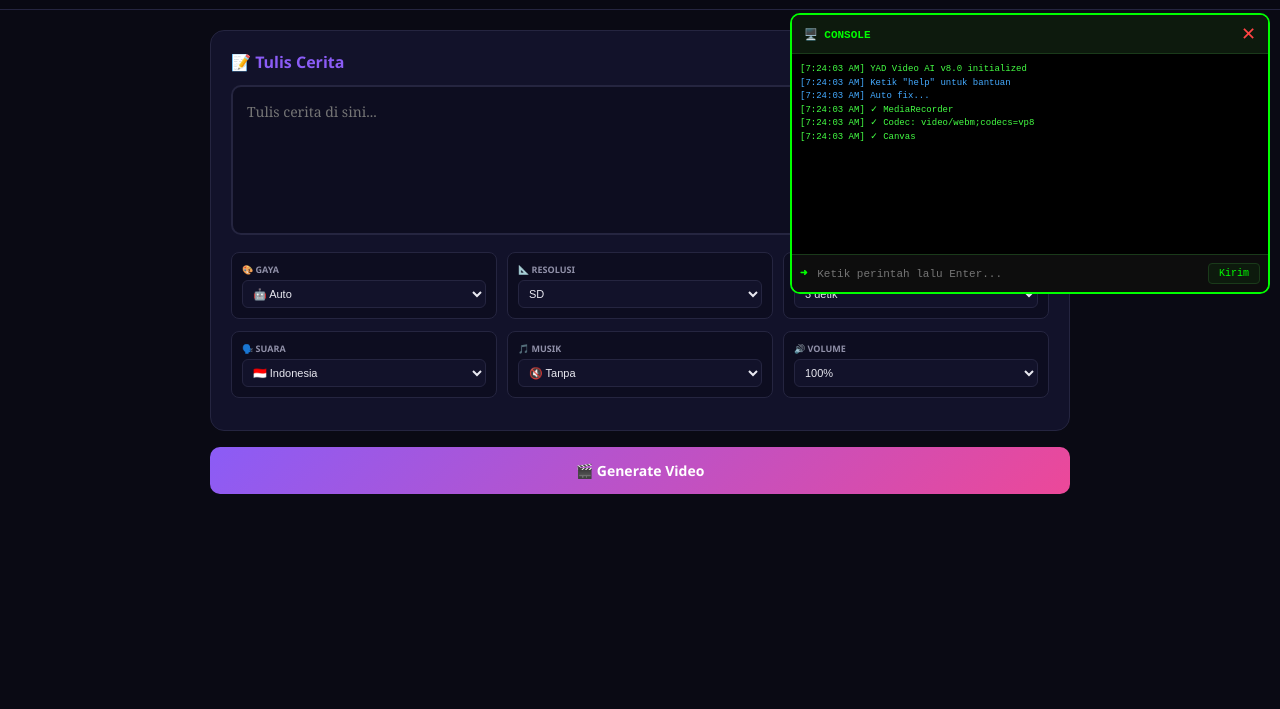
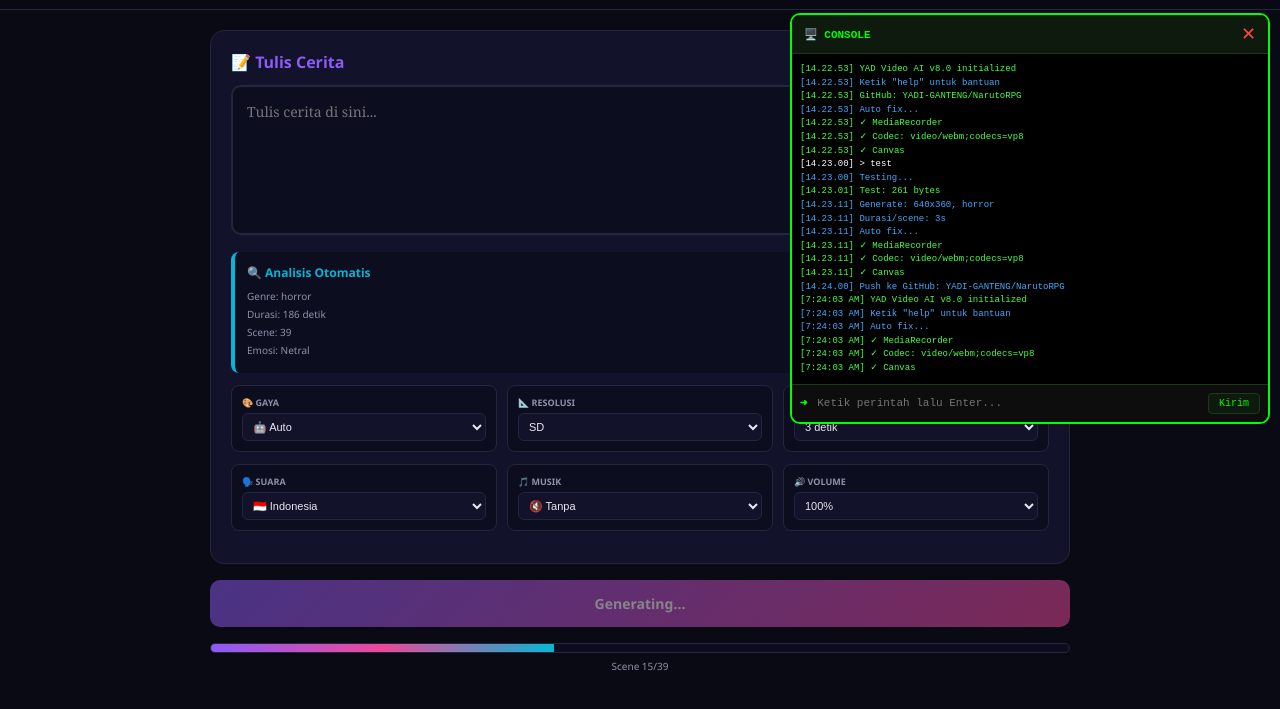
Before and after one commit to YADI-ganteng/NarutoRPG, a plain HTML site: page index.html in a window 1280 px wide. Both pictures are taken after a click on the button "🖥️ Console". Shown: the part 47-756 px from the top of the page. Drawn offline with Linux system fonts and the light colour scheme.

Commit message:
Update YAD Video AI v8.0 - 2026-08-18T07:24:01.342Z

```diff
--- a/index.html
+++ b/index.html
@@ -1,6 +1,5 @@
 <!DOCTYPE html>
-<html lang="id">
-<head>
+<html lang="id"><head>
     <meta charset="UTF-8">
     <meta name="viewport" content="width=device-width, initial-scale=1.0">
     <title>YAD Video AI - Ultimate Fix v8.0</title>
@@ -99,7 +98,7 @@
         <span style="color:#0f0;font-family:monospace;font-size:11px;font-weight:bold">🖥️ CONSOLE</span>
         <button onclick="closeConsole()" style="background:none;border:none;color:#f44;cursor:pointer;font-size:18px">✕</button>
     </div>
-    <div class="console-body" id="consoleBody"></div>
+    <div class="console-body" id="consoleBody"><div class="console-line success">[14.22.53] YAD Video AI v8.0 initialized</div><div class="console-line info">[14.22.53] Ketik "help" untuk bantuan</div><div class="console-line success">[14.22.53] GitHub: YADI-GANTENG/NarutoRPG</div><div class="console-line info">[14.22.53] Auto fix...</div><div class="console-line success">[14.22.53] ✓ MediaRecorder</div><div class="console-line success">[14.22.53] ✓ Codec: video/webm;codecs=vp8</div><div class="console-line success">[14.22.53] ✓ Canvas</div><div class="console-line cmd">[14.23.00] &gt; test</div><div class="console-line info">[14.23.00] Testing...</div><div class="console-line success">[14.23.01] Test: 261 bytes</div><div class="console-line info">[14.23.11] Generate: 640x360, horror</div><div class="console-line info">[14.23.11] Durasi/scene: 3s</div><div class="console-line info">[14.23.11] Auto fix...</div><div class="console-line success">[14.23.11] ✓ MediaRecorder</div><div class="console-line success">[14.23.11] ✓ Codec: video/webm;codecs=vp8</div><div class="console-line success">[14.23.11] ✓ Canvas</div><div class="console-line info">[14.24.00] Push ke GitHub: YADI-GANTENG/NarutoRPG</div></div>
     <div class="console-input">
         <span class="prompt">➜</span>
         <input type="text" id="consoleInput" placeholder="Ketik perintah lalu Enter..." autocomplete="off">
@@ -125,12 +124,12 @@
         <h2>📝 Tulis Cerita</h2>
         <textarea id="storyInput" placeholder="Tulis cerita di sini..." oninput="analyzeText()"></textarea>
 
-        <div class="analysis-box" id="analysisBox">
+        <div class="analysis-box active" id="analysisBox">
             <h3>🔍 Analisis Otomatis</h3>
-            <p id="analysisGenre">Genre: -</p>
-            <p id="analysisDuration">Durasi: -</p>
-            <p id="analysisScenes">Scene: -</p>
-            <p id="analysisEmotion">Emosi: -</p>
+            <p id="analysisGenre">Genre: horror</p>
+            <p id="analysisDuration">Durasi: 186 detik</p>
+            <p id="analysisScenes">Scene: 39</p>
+            <p id="analysisEmotion">Emosi: Netral</p>
         </div>
 
         <div class="grid">
@@ -150,7 +149,7 @@
                 <label>📐 Resolusi</label>
                 <select id="resolutionSelect">
                     <option value="320x240">Low</option>
-                    <option value="640x360" selected>SD</option>
+                    <option value="640x360" selected="">SD</option>
                     <option value="1280x720">HD</option>
                 </select>
             </div>
@@ -158,7 +157,7 @@
                 <label>⏱️ Durasi</label>
                 <select id="durationSelect">
                     <option value="auto">🤖 Auto</option>
-                    <option value="3" selected>3 detik</option>
+                    <option value="3" selected="">3 detik</option>
                     <option value="5">5 detik</option>
                     <option value="7">7 detik</option>
                 </select>
@@ -187,21 +186,21 @@
                 <select id="volumeSelect">
                     <option value="0.5">50%</option>
                     <option value="0.7">70%</option>
-                    <option value="1" selected>100%</option>
+                    <option value="1" selected="">100%</option>
                 </select>
             </div>
         </div>
     </div>
 
-    <button class="btn-generate" id="generateBtn" onclick="generateVideo()">🎬 Generate Video</button>
+    <button class="btn-generate" id="generateBtn" onclick="generateVideo()" disabled="">Generating...</button>
 
-    <div class="progress" id="progressContainer">
-        <div class="progress-bar"><div class="progress-fill" id="progressFill"></div></div>
-        <div class="progress-text" id="progressText">Memulai...</div>
+    <div class="progress active" id="progressContainer">
+        <div class="progress-bar"><div class="progress-fill" id="progressFill" style="width: 39.9761%;"></div></div>
+        <div class="progress-text" id="progressText">Scene 15/39</div>
     </div>
 
     <div class="video-container" id="videoContainer">
-        <video id="videoPreview" controls playsinline></video>
+        <video id="videoPreview" controls="" playsinline=""></video>
         <div style="font-size:10px;color:var(--dim);text-align:center;margin:8px 0" id="videoInfo"></div>
         <button class="btn-generate" style="margin-top:10px" onclick="downloadVideo()">💾 Download</button>
     </div>
@@ -1029,5 +1028,5 @@ function init() {
 
 init();
 </script>
-</body>
-</html>
+
+</body></html>
```
